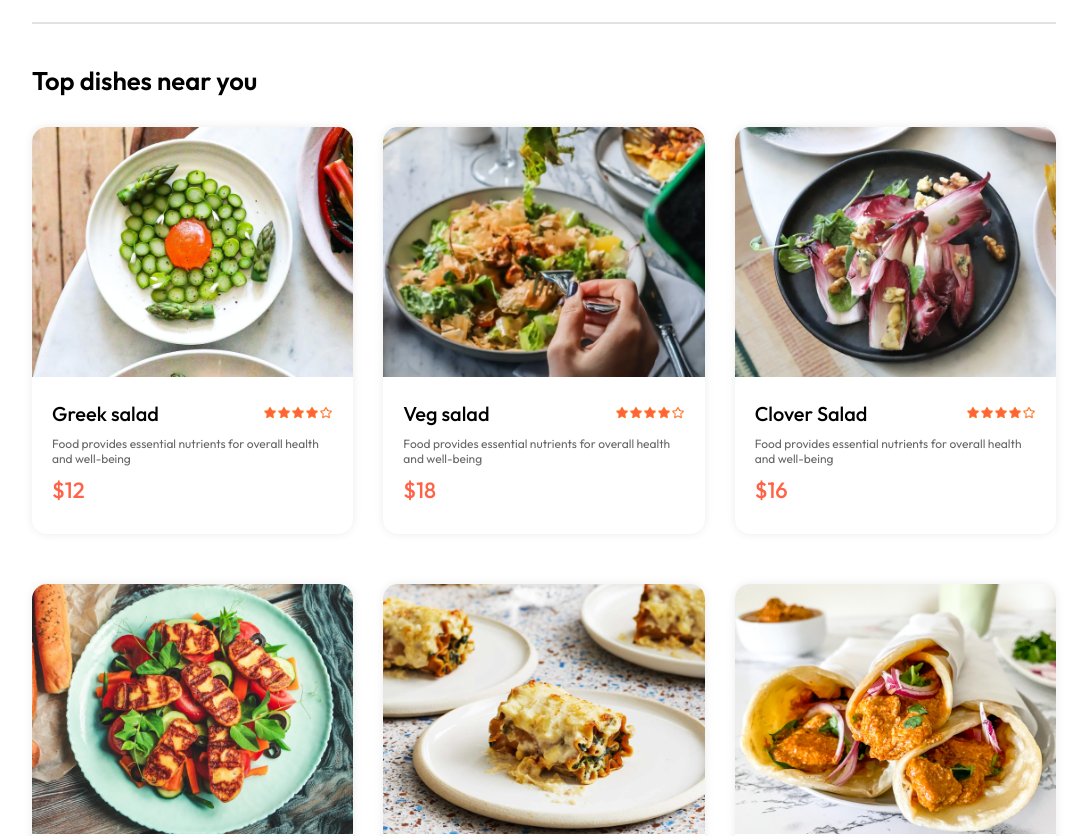
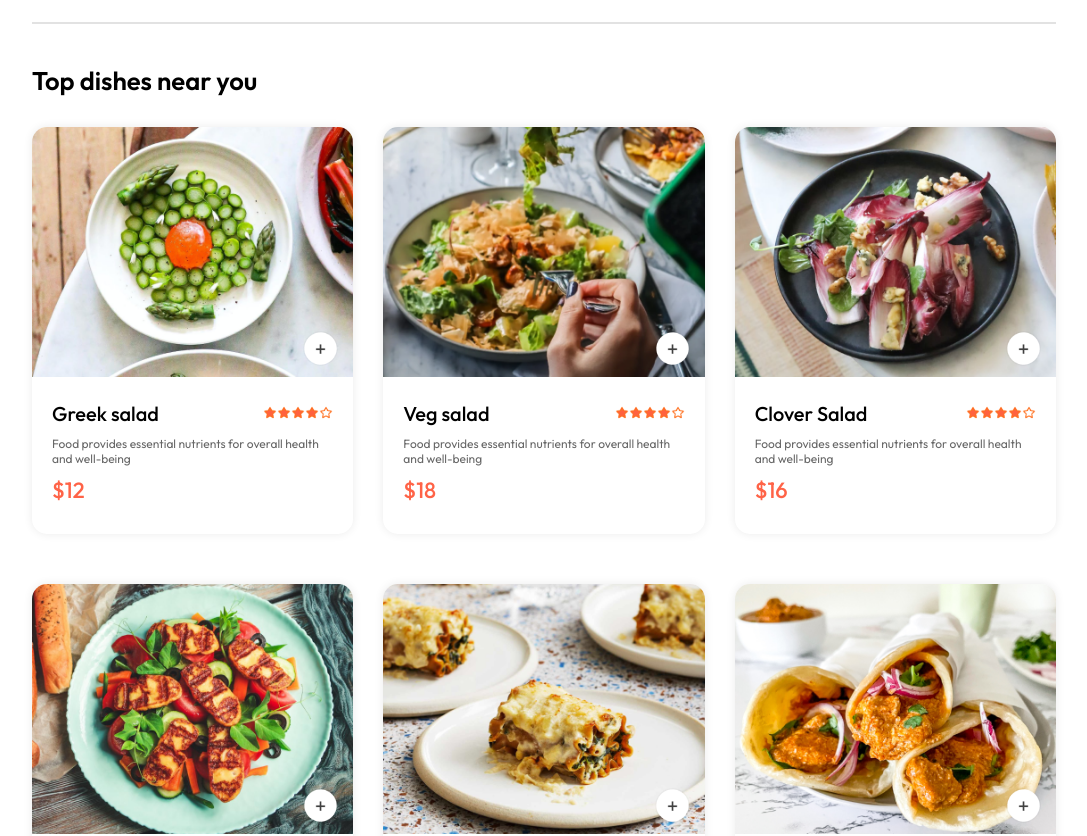
Before and after one commit to LenaM777/tomato-delivery, a React (Vite) app in the folder frontend/: page / in a window 1280 px wide. Shown: the part 900-1736 px from the top of the page, without its empty margins (96-1183 px from the left). Built offline with nearby package versions, Linux system fonts and the light colour scheme.

Commit message:
feat: Adding 'Add' button counter with state and functional for Food Item component and update styles

```diff
--- a/frontend/src/components/FoodItem/FoodItem.css
+++ b/frontend/src/components/FoodItem/FoodItem.css
@@ -43,3 +43,32 @@
     font-weight: 500;
     margin: 10px 0;
 }
+
+.food-item__container {
+    position: relative;
+}
+
+.food-item__container .add {
+    width: 35px;
+    position: absolute;
+    bottom: 15px;
+    right: 15px;
+    cursor: pointer;
+    border-radius: 50%;
+}
+
+.food-item__counter {
+    position: absolute;
+    bottom: 15px;
+    right: 15px;
+    display: flex;
+    align-items: center;
+    gap: 10px;
+    padding: 6px;
+    border-radius: 50px;
+    background-color: var(--color-light);
+}
+
+.food-item__counter img {
+    width: 30px;
+}
--- a/frontend/src/components/FoodItem/FoodItem.jsx
+++ b/frontend/src/components/FoodItem/FoodItem.jsx
@@ -1,12 +1,36 @@
-import React from "react";
+import React, { useState } from "react";
 import "./FoodItem.css";
 import { assets } from "../../assets/assets";
 
 const FoodItem = ({ id, name, price, description, image }) => {
+  const [itemCount, setItemCount] = useState(0);
+
   return (
     <div className="food-item">
-      <div className="food-item__image-container">
+      <div className="food-item__container">
         <img className="food-item__image" src={image} alt="" />
+        {!itemCount ? (
+          <img
+            className="add"
+            onClick={() => setItemCount((prev) => prev + 1)}
+            src={assets.add_icon_white}
+            alt=""
+          />
+        ) : (
+          <div className="food-item__counter">
+            <img
+              onClick={() => setItemCount((prev) => prev - 1)}
+              src={assets.remove_icon_red}
+              alt=""
+            />
+            <p>{itemCount}</p>
+            <img
+              onClick={() => setItemCount((prev) => prev + 1)}
+              src={assets.add_icon_green}
+              alt=""
+            />
+          </div>
+        )}
       </div>
       <div className="food-item__info">
         <div className="food-item__rating">
```
